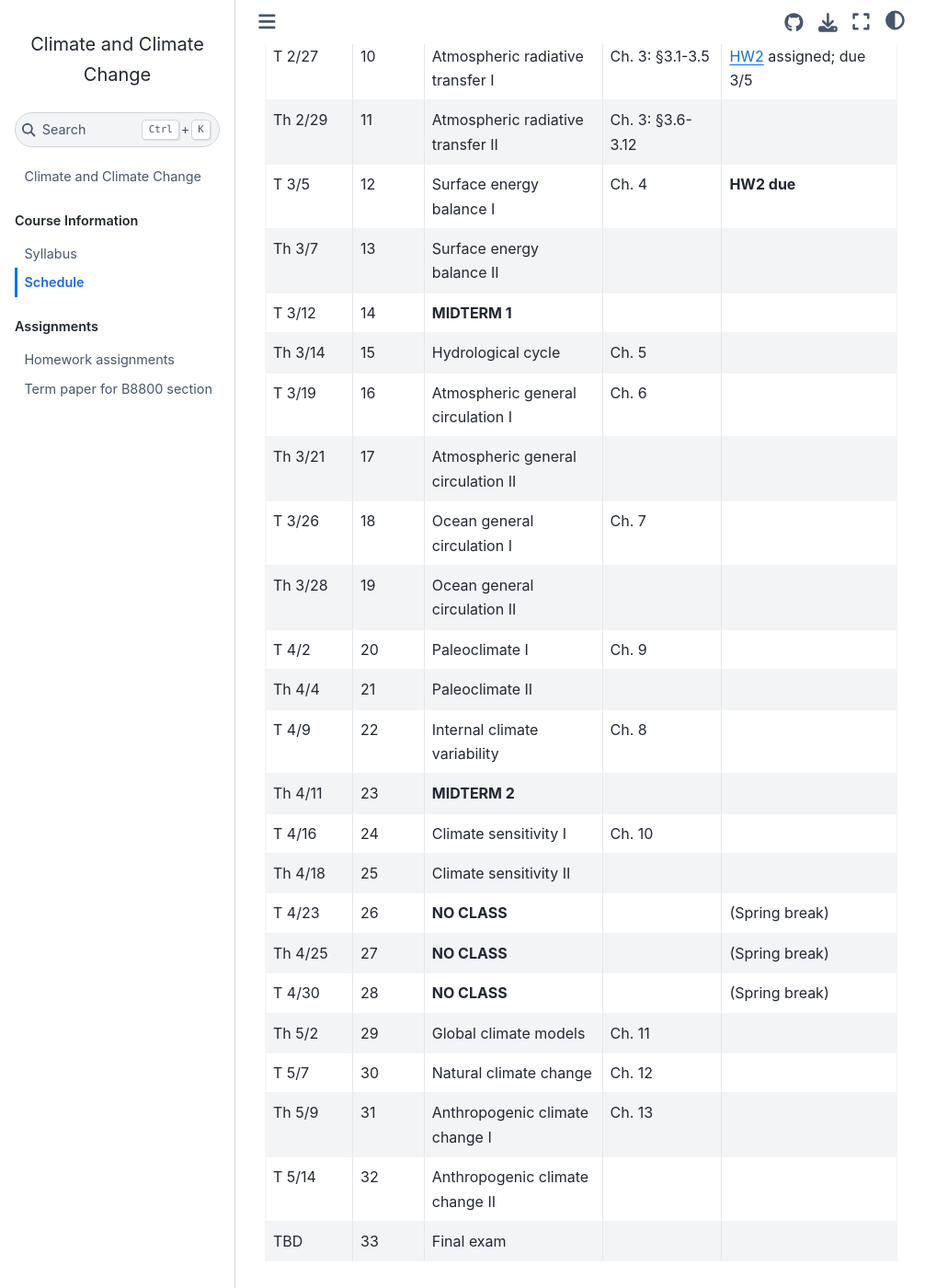
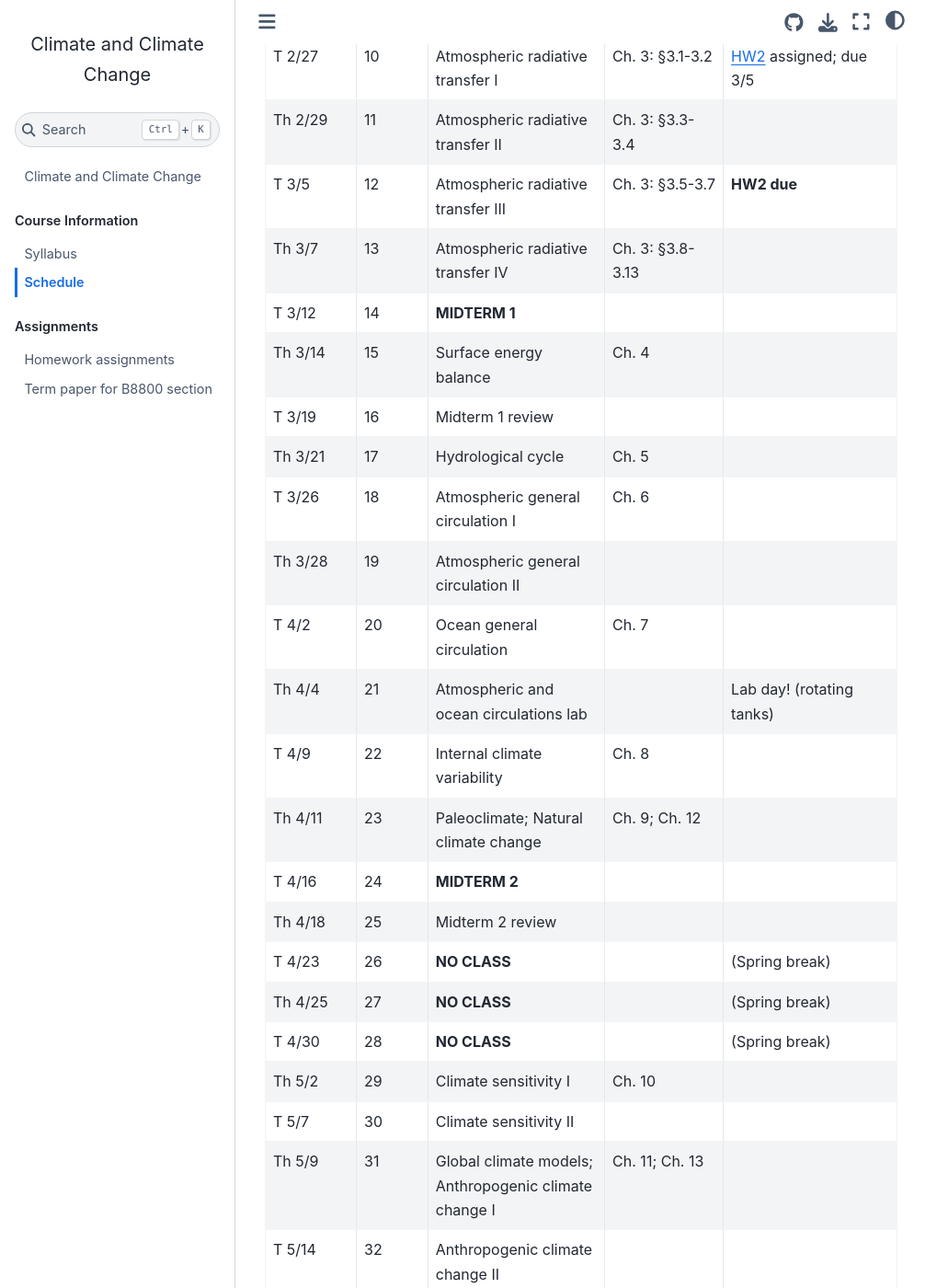
Before and after one commit to spencerahill/clim-change-course_2024, a Jupyter Book: the page built from info/schedule.md, in a window 1280 px wide and 1400 px high, scrolled down 1049 px. Shown: the whole window at 92% size, without its empty margins (0-1031 px from the left). Built offline with Jupyter Book 1.0.4 settings and Sphinx 7.4.7 and the Sphinx Book theme 1.1.4, drawn with Linux system fonts in a browser that asks for light colours; some of the changed text lies outside the part shown.

Commit message:
schedule update

````diff
--- a/info/schedule.md
+++ b/info/schedule.md
@@ -67,22 +67,22 @@ Please complete the assigned reading for a given day **before** that day's class
 * - T 2/27
   - 10
   - Atmospheric radiative transfer I
-  - Ch. 3: §3.1-3.5
+  - Ch. 3: §3.1-3.2
   - [HW2](../assignments/hws) assigned; due 3/5
 * - Th 2/29
   - 11
   - Atmospheric radiative transfer II
-  - Ch. 3: §3.6-3.12
+  - Ch. 3: §3.3-3.4
   -
 * - T 3/5
   - 12
-  - Surface energy balance I
-  - Ch. 4
+  - Atmospheric radiative transfer III
+  - Ch. 3: §3.5-3.7
   - **HW2 due**
 * - Th 3/7
   - 13
-  - Surface energy balance II
-  -
+  - Atmospheric radiative transfer IV
+  - Ch. 3: §3.8-3.13
   -
 * - T 3/12
   - 14
@@ -91,39 +91,39 @@ Please complete the assigned reading for a given day **before** that day's class
   -
 * - Th 3/14
   - 15
+  - Surface energy balance
+  - Ch. 4
+  -
+* - T 3/19
+  - 16
+  - Midterm 1 review
+  -
+  -
+* - Th 3/21
+  - 17
   - Hydrological cycle
   - Ch. 5
   -
-* - T 3/19
-  - 16
+* - T 3/26
+  - 18
   - Atmospheric general circulation I
   - Ch. 6
   -
-* - Th 3/21
-  - 17
-  - Atmospheric general circulation II
-  -
-  -
-* - T 3/26
-  - 18
-  - Ocean general circulation I
-  - Ch. 7
-  -
 * - Th 3/28
   - 19
-  - Ocean general circulation II
+  - Atmospheric general circulation II
   -
   -
 * - T 4/2
   - 20
-  - Paleoclimate I
-  - Ch. 9
+  - Ocean general circulation
+  - Ch. 7
   -
 * - Th 4/4
   - 21
-  - Paleoclimate II
+  - Atmospheric and ocean circulations lab
   -
-  -
+  - Lab day!  (rotating tanks)
 * - T 4/9
   - 22
   - Internal climate variability
@@ -131,17 +131,17 @@ Please complete the assigned reading for a given day **before** that day's class
   -
 * - Th 4/11
   - 23
+  - Paleoclimate; Natural climate change
+  - Ch. 9; Ch. 12
+  -
+* - T 4/16
+  - 24
   - **MIDTERM 2**
   -
   -
-* - T 4/16
-  - 24
-  - Climate sensitivity I
-  - Ch. 10
-  -
 * - Th 4/18
   - 25
-  - Climate sensitivity II
+  - Midterm 2 review
   -
   -
 * - T 4/23
@@ -161,27 +161,27 @@ Please complete the assigned reading for a given day **before** that day's class
   - (Spring break)
 * - Th 5/2
   - 29
-  - Global climate models
-  - Ch. 11
+  - Climate sensitivity I
+  - Ch. 10
   -
 * - T 5/7
   - 30
-  - Natural climate change
-  - Ch. 12
+  - Climate sensitivity II
+  -
   -
 * - Th 5/9
   - 31
-  - Anthropogenic climate change I
-  - Ch. 13
+  - Global climate models; Anthropogenic climate change I
+  - Ch. 11; Ch. 13
   -
 * - T 5/14
   - 32
   - Anthropogenic climate change II
   -
   -
-* - TBD
+* - **T 5/21 8-10:15am**
   - 33
-  - Final exam
+  - **FINAL EXAM**
   -
-  -
+  - [official schedule](https://www.ccny.cuny.edu/registrar/spring-2024-final-exam-schedule)
 ```
````
Also changed, not shown: other parts of info/schedule.md (+1 -1 lines).
